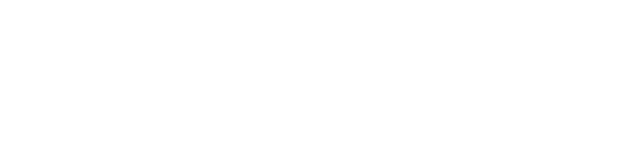
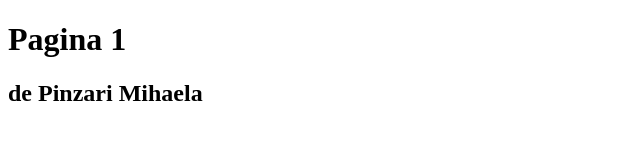
Before and after one commit to MihaelaPinzari/Sanduleac-Lucia-PAP2113, a plain HTML site: page pagina1.html in a window 1280 px wide. Shown: the whole page, without its empty margins (0-640 px from the left). Drawn offline with Linux system fonts and the light colour scheme.

Commit message:
Update pagina1.html

```diff
--- a/pagina1.html
+++ b/pagina1.html
@@ -3,9 +3,10 @@
 <head>
     <meta charset="UTF-8">
     <meta name="viewport" content="width=device-width, initial-scale=1.0">
-    <title>Document</title>
+    <title>Pagina 1</title>
 </head>
 <body>
-
+    <h1>Pagina 1</h1>
+    <h2>de Pinzari Mihaela</h2>
 </body>
 </html>
```
